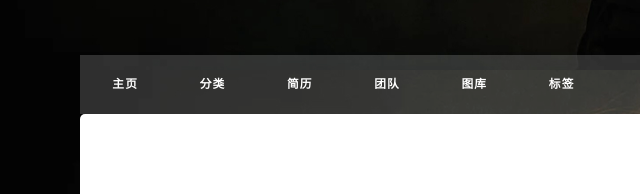
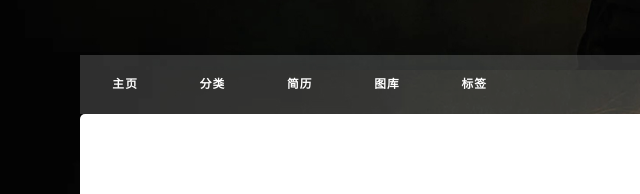
Before and after one commit to Saron123/Saron123.github.io, a plain HTML site: page index.html in a window 1280 px wide. Shown: the part 730-924 px from the top of the page, 32-672 px from the left. Drawn offline with Linux system fonts and the light colour scheme; some packages are replaced by stand-ins of ours; a script that the page names is missing; files whose address does not match are found by name.

Commit message:
Site updated: 2018-01-16 15:46:26

```diff
--- a/index.html
+++ b/index.html
@@ -73,12 +73,6 @@
 		        <li>
 		            <a href="/about/" title="简历">
 		                简历
-		            </a>
-		        </li>
-
-		        <li>
-		            <a href="/group/" title="团队">
-		                团队
 		            </a>
 		        </li>
 
```
Also changed, not shown: 2018/01/12/hello-world/index.html (+0 -6 lines), 2018/01/15/I-come-here-to/index.html (+0 -6 lines), archives/2018/01/index.html (+0 -6 lines), archives/2018/index.html (+0 -6 lines), archives/index.html (+0 -6 lines).
